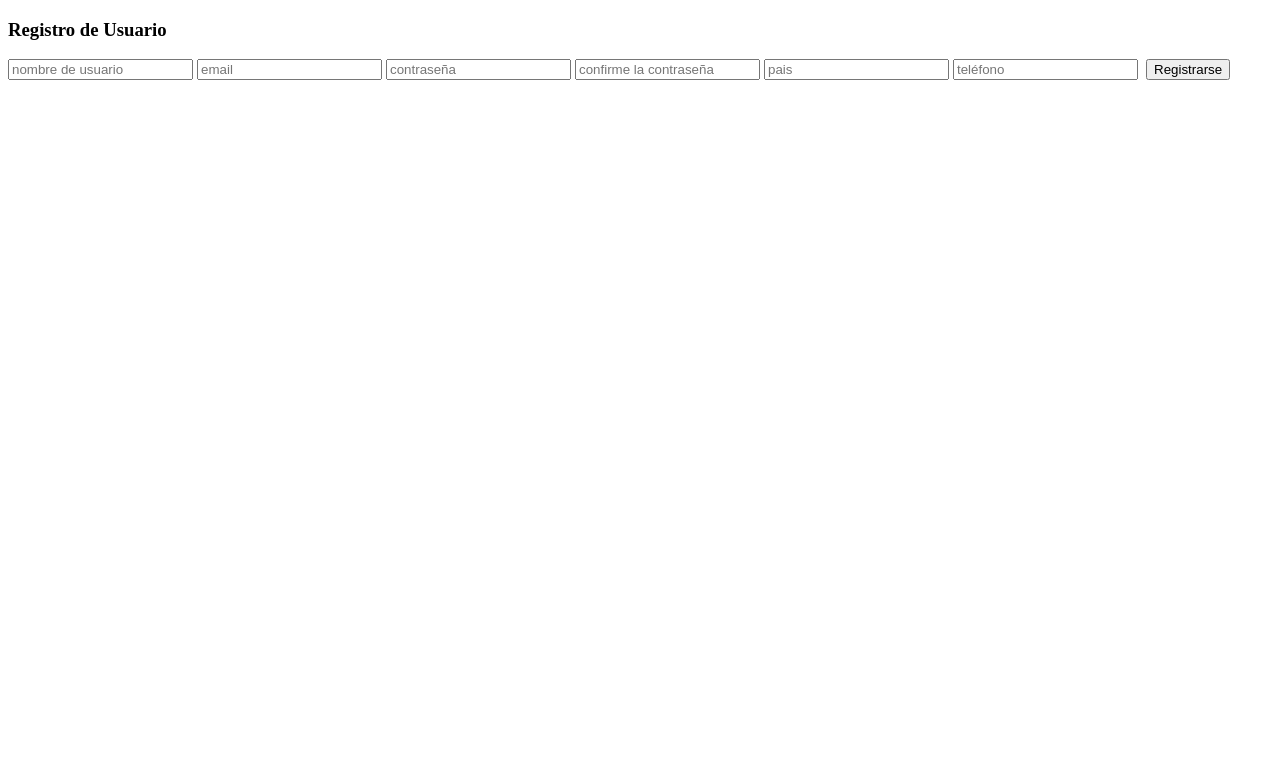
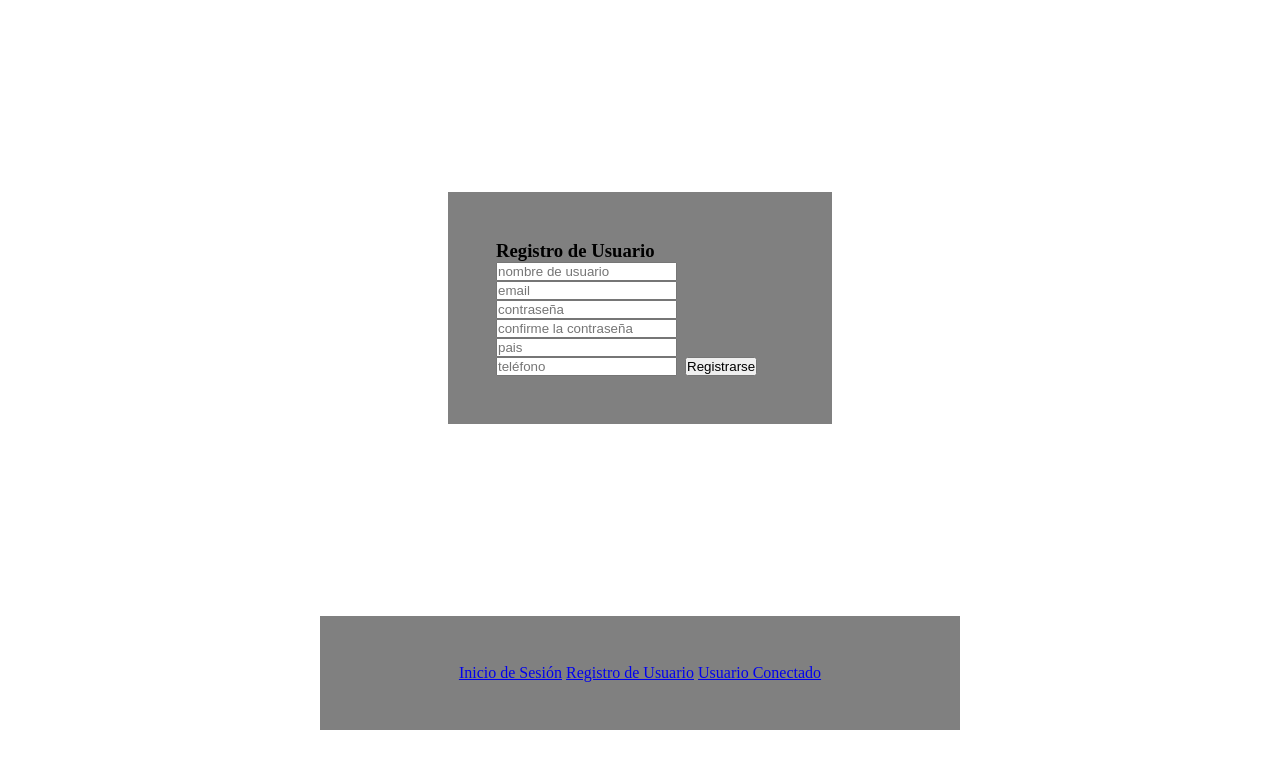
Before and after one commit to Gustavo9481/Usuario_Web, a plain HTML site: page registro_usuario.html in a window 1280 px wide. Drawn offline with Linux system fonts and the light colour scheme.

Commit message:
estructura html y ubicación de estilos

```diff
--- /dev/null
+++ b/css/uw_styles.css
@@ -0,0 +1,42 @@
+/* Usuario Web */
+/* ejercicio básico de regsitro e inicio de sesión de usuario */
+
+* {
+  box-sizing: border-box;
+  margin: 0;
+  padding: 0;
+}
+
+.inicio_sesion {
+  background-color: grey;
+  width: 30%;
+  height: 50%;
+  padding: 3em;
+  margin: 15% auto;
+}
+
+.registro_usuario {
+  background-color: grey;
+  width: 30%;
+  height: 50%;
+  padding: 3em;
+  margin: 15% auto;
+}
+
+.usuario_conectado {
+  background-color: grey;
+  width: 30%;
+  height: 50%;
+  padding: 3em;
+  margin: 15% auto;
+}
+
+
+.menu {
+  background-color: grey;
+  width: 50%;
+  height: 50%;
+  padding: 3em;
+  margin: 5% auto;
+  text-align: center;
+}
--- a/registro_usuario.html
+++ b/registro_usuario.html
@@ -3,10 +3,10 @@
   <head>
     <meta charset="utf-8">
     <title>Registro de Usuario</title>
+    <link href="css/uw_styles.css" rel="stylesheet">
   </head>
   <body>
-    <header></header>
-    <main>
+    <main class="registro_usuario">
       <h3>Registro de Usuario</h3>
       <input placeholder="nombre de usuario">
       <input placeholder="email">
@@ -15,8 +15,14 @@
       <input placeholder="pais">
       <input placeholder="teléfono">
       <img>
-      <input type="submit" value="Registrarse">
+      <input type="submit" name="registro" value="Registrarse">
     </main>
-    <footer></footer>
+    <footer>
+      <nav class="menu">
+        <a href="inicio_sesion.html">Inicio de Sesión</a>
+        <a href="registro_usuario.html">Registro de Usuario</a>
+        <a href="usuario_conectado.html">Usuario Conectado</a>
+      </nav>
+    </footer>
   </body>
 </html>
```
Also changed, not shown: inicio_sesion.html (+10 -3 lines), usuario_conectado.html (+10 -4 lines).
